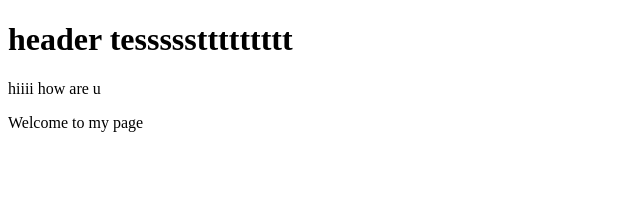
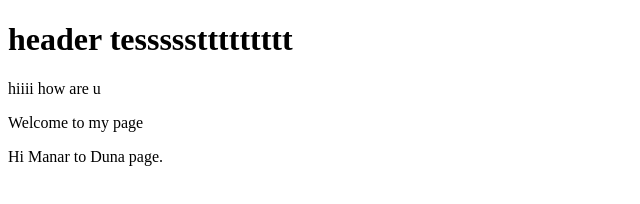
Before and after one commit to dunaAlZunaytan/techcampus-one, a plain HTML site: page index.html in a window 1280 px wide. Shown: the whole page, without its empty margins (0-640 px from the left). Drawn offline with Linux system fonts and the light colour scheme.

Commit message:
add welcome manar

```diff
--- a/index.html
+++ b/index.html
@@ -10,6 +10,7 @@
 
 <p>hiiii how are u</p>
 <p>Welcome to my page</p>
+<p>Hi Manar to Duna page.</p>
 
 </body>
 </html>
```
